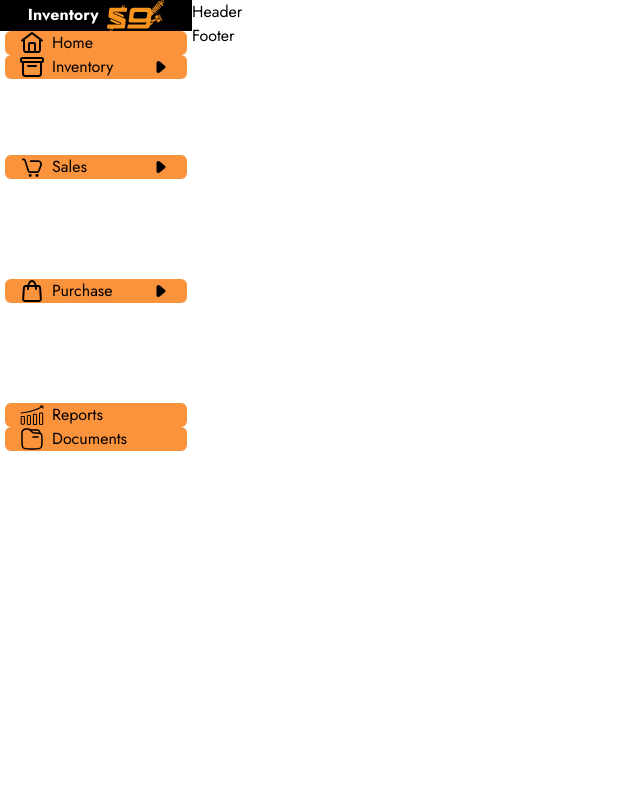
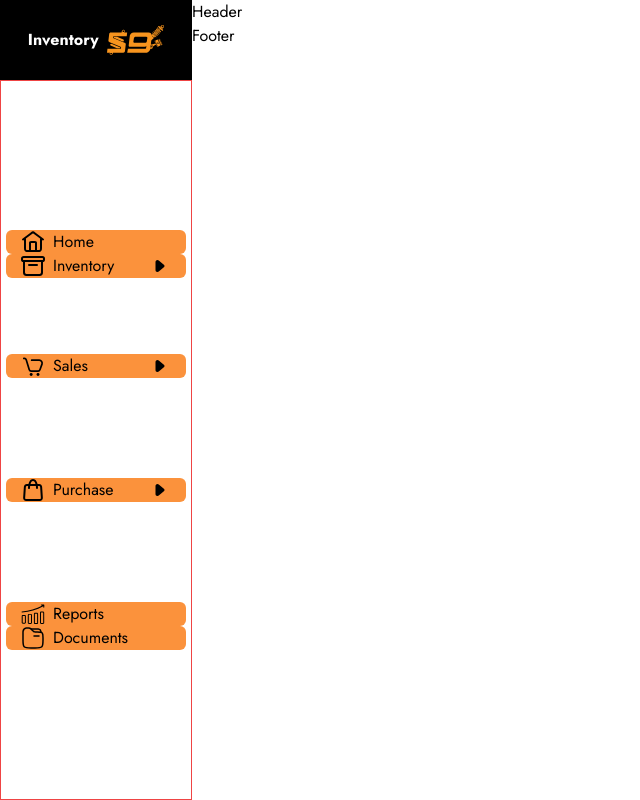
Before and after one commit to CharlesXstorm/inventory_shop9, a Next.js app: page / in a window 1280 px wide. Shown: the whole page, without its empty margins (0-640 px from the left). Built offline with nearby package versions, Linux system fonts and the light colour scheme.

Commit message:
dashboard update

```diff
--- a/src/app/globals.css
+++ b/src/app/globals.css
@@ -34,7 +34,15 @@ body {
 }
 
 .dashboard{
-  @apply fixed md:relative w-[60%] md:w-[20%] xl:w-[15%] h-[100vh] overflow-y-scroll
+  @apply fixed md:relative w-[60%] md:w-[20%] xl:w-[15%] h-[100vh] overflow-hidden
+}
+
+.dashboard__title {
+  @apply bg-black gap-2 h-[10vh]
+}
+
+.dashboard__menu {
+  @apply h-[90vh] flex flex-col items-start overflow-y-scroll border border-red-500
 }
 
 .gutter{
--- a/src/components/Dashboard.tsx
+++ b/src/components/Dashboard.tsx
@@ -30,7 +30,7 @@ const Menu: React.FC<menuProps> = ({ id, title, items, icon, collapse }) => {
 const Dashboard = () => {
   return (
     <div className="dashboard">
-      <Gutter type="row" block className="bg-black gap-2">
+      <Gutter type="row" block className="dashboard__title">
         <h1>Inventory</h1>
         <Image
           src="/icons/S9.svg"
@@ -40,7 +40,7 @@ const Dashboard = () => {
           className="object-contain w-[30%]"
         />
       </Gutter>
-      <Gutter type="column">
+      <Gutter type="column" className="dashboard__menu">
         {dashboard.map((menu) => (
           <Menu
             key={menu.id}
```
